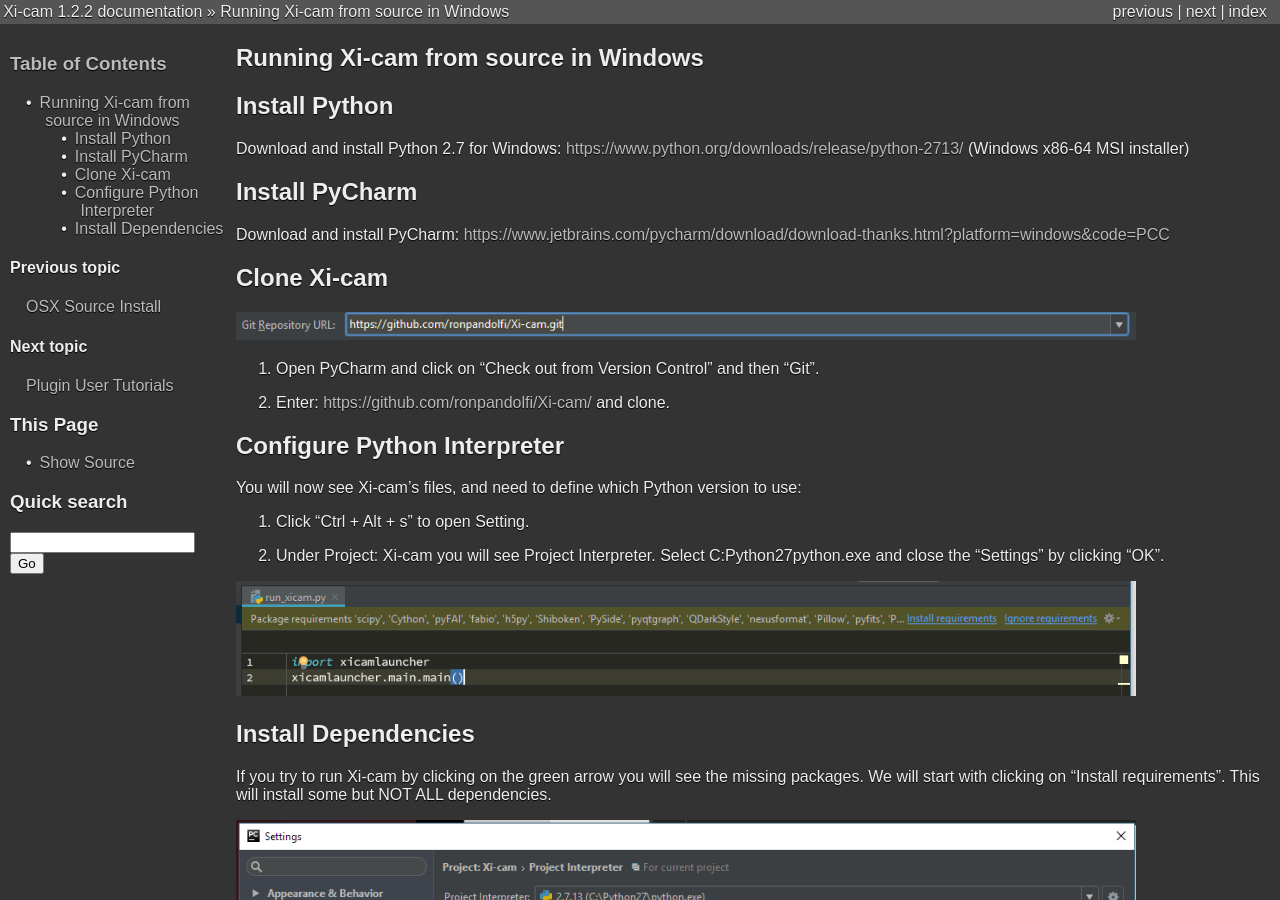
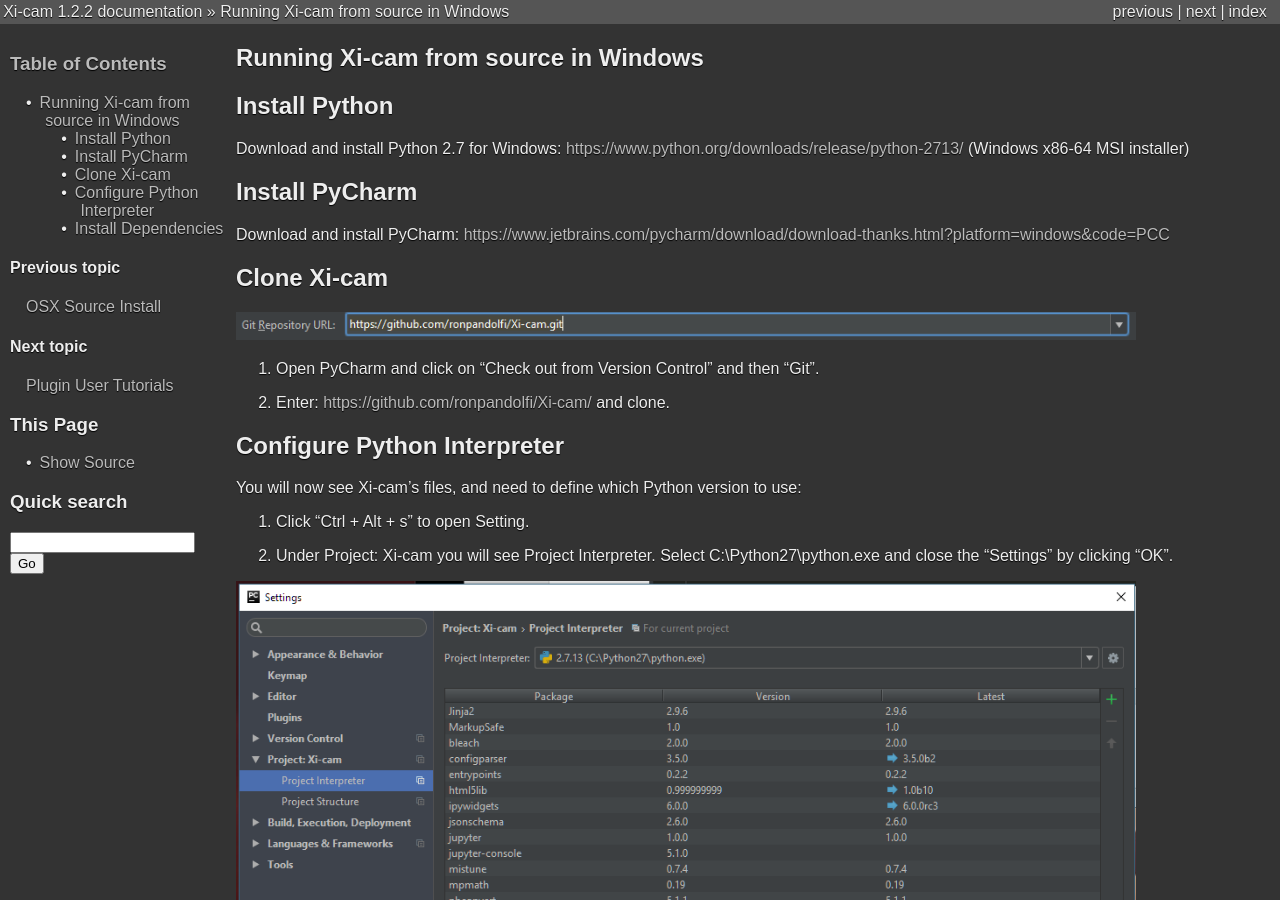
Before and after one commit to ronpandolfi/Xi-cam, a Sphinx documentation site: the page built from doc/source/winSourceInstall.rst, in a window 1280 px wide and 900 px high. Built offline with Sphinx 7.4.7, drawn with Linux system fonts in a browser that asks for light colours.

Commit message:
Swap images

```diff
--- a/doc/source/winSourceInstall.rst
+++ b/doc/source/winSourceInstall.rst
@@ -34,9 +34,9 @@
 
 1.  Click “Ctrl + Alt + s” to open Setting.
 
-2.  Under Project: Xi-cam you will see Project Interpreter. Select C:\Python27\python.exe and close the “Settings” by clicking “OK”.
+2.  Under Project: Xi-cam you will see Project Interpreter. Select C:\\Python27\\python.exe and close the “Settings” by clicking “OK”.
 
-.. image:: images/wininstall_2.png
+.. image:: images/wininstall_3.png
     :width: 900 px
 
 Install Dependencies
@@ -44,7 +44,7 @@
 
 If you try to run Xi-cam by clicking on the green arrow you will see the missing packages. We will start with clicking on “Install requirements”. This will install some but NOT ALL dependencies.
 
-.. image:: images/wininstall_3.png
+.. image:: images/wininstall_2.png
     :width: 900 px
 
 You will need to download remaining packages from the Unofficial Windows Binaries for Python Extension Packages:
```
